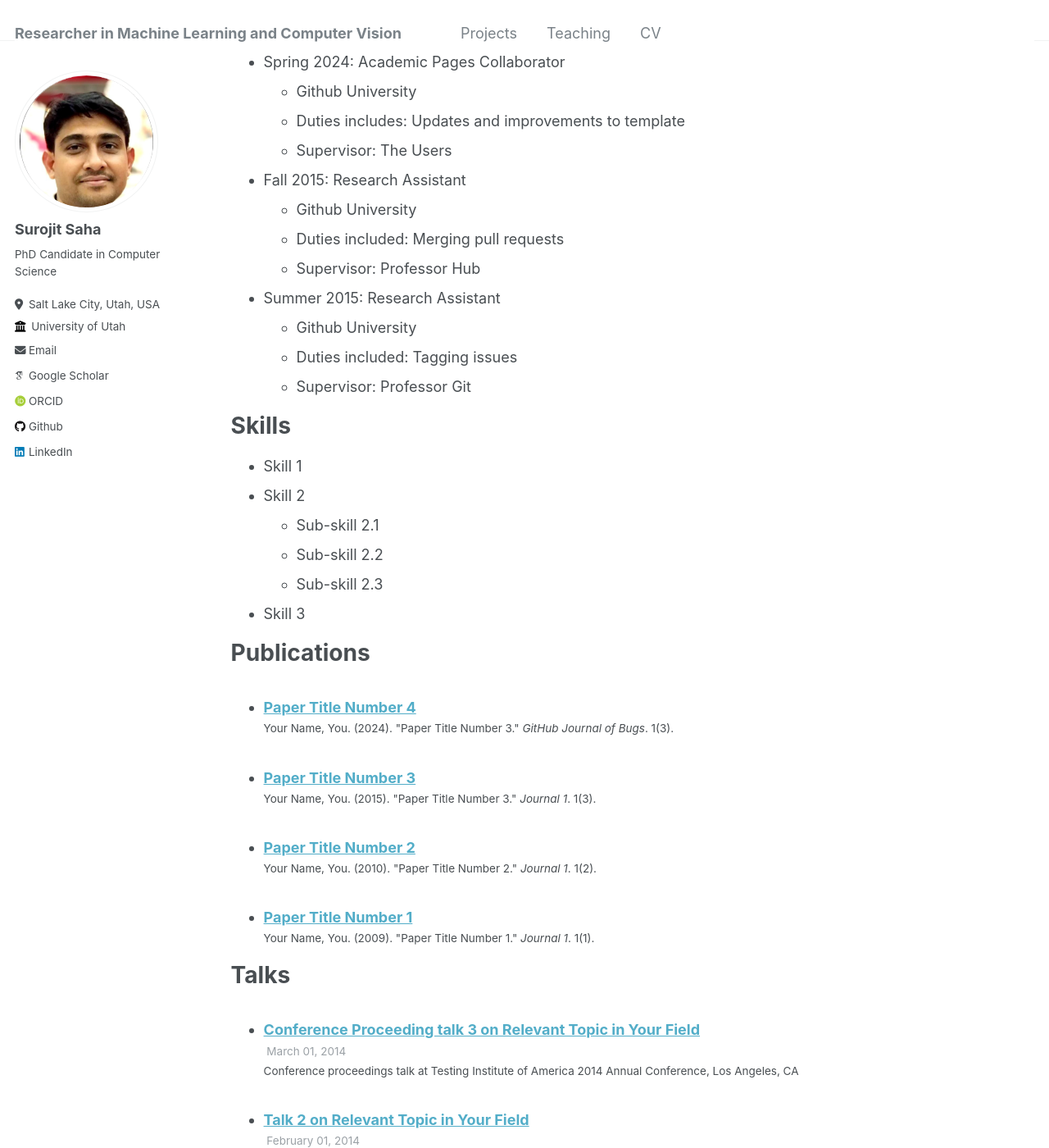
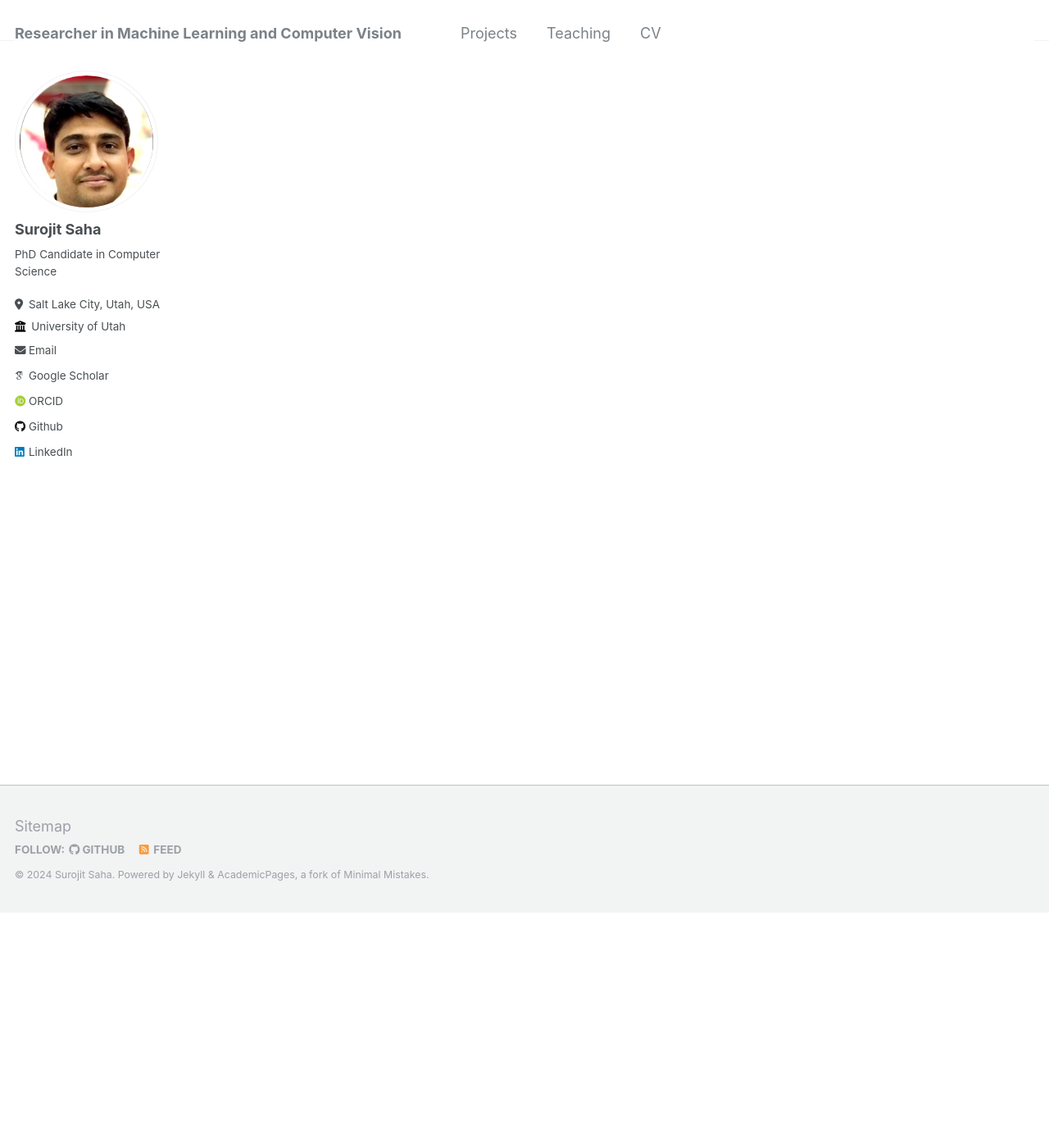
Before and after one commit to Surojit-Utah/Surojit-Utah.github.io, a Jekyll site: the page built from _pages/cv.md, in a window 1280 px wide and 1400 px high, scrolled down 287 px. Shown: the whole window at 82% size. Built offline with Jekyll 4.4.1, drawn with Linux system fonts in a browser that asks for light colours; some web fonts are replaced; part of the change alters nothing that is shown; some of the changed text lies outside the part shown.

Commit message:
Update cv.md

```diff
--- a/_pages/cv.md
+++ b/_pages/cv.md
@@ -5,7 +5,9 @@ permalink: /cv/
 author_profile: true
 redirect_from:
   - /resume
+paperurl: 'http://academicpages.github.io/files/paper1.pdf'
 ---
+<!---
 
 {% include base_path %}
 
@@ -62,3 +64,4 @@ Teaching
 Service and leadership
 ======
 * Currently signed in to 43 different slack teams
+-->
```
